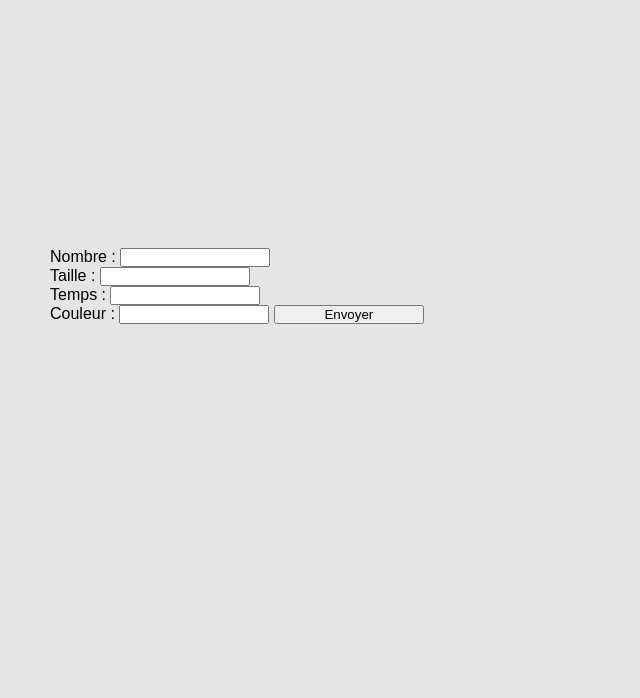
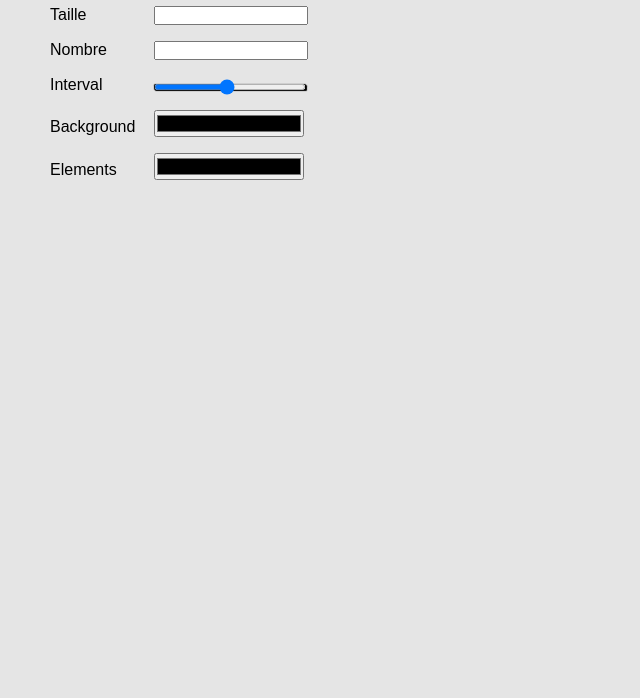
Before and after one commit to app4ql-helies/JeuDeLaVie, a plain HTML site: page index.html in a window 1280 px wide. Shown: the part 102-800 px from the top of the page, without its empty margins (0-640 px from the left). Drawn offline with Linux system fonts and the light colour scheme.

Commit message:
Update index.html
amélioration fonctionnalités

```diff
--- a/index.html
+++ b/index.html
@@ -1,19 +1,35 @@
+<!DOCTYPE html>
 <html>
   <head>
     <title>Jeu de la vie</title>
+    <meta charset="utf-8" />
     <link rel="stylesheet" href="index.css" type="text/css" />
-    <script src="index.js"></script>
   </head>
   <body>
+  	<h1>Jeu de la vie</h1>
+  	<p>
+	    <label for="taille">Taille</label>
+	    <input id="taille" name="taille" type="number"></input>
+	</p>
+	<p>
+	    <label for="nb">Nombre</label>
+	    <input id="nb" name="nb" type="number"></input>
+    </p>
+    <p>
+	    <label for="interval">Interval</label>
+	    <input type="range" min="100" max="2000" value="1000" step="100" id="interval" name="interval" list="interval">
+    </p>
+    <p>
+	    <label for="background-color">Background</label>
+		<input id="background-color" type="color" />
+    </p>
+    <p>
+	    <label for="rectangle-color">Elements</label>
+		<input id="rectangle-color" type="color" />
+    </p>
+
     <canvas id="can" width="300" height="300"></canvas>
-	<form method="get" action="index.html">
 
-		Nombre : <input type="number" id="nb"/><br/>
-		Taille : <input type="number" id="size"/><br/>
-		Temps : <input type="number" id="temps"/><br/>
-		Couleur : <input type="text" id="color"/>
-
-		<input type="submit" value="Envoyer"/>
-	</form>
+  	<script src="index.js"></script>
   </body>
 </html>
```
